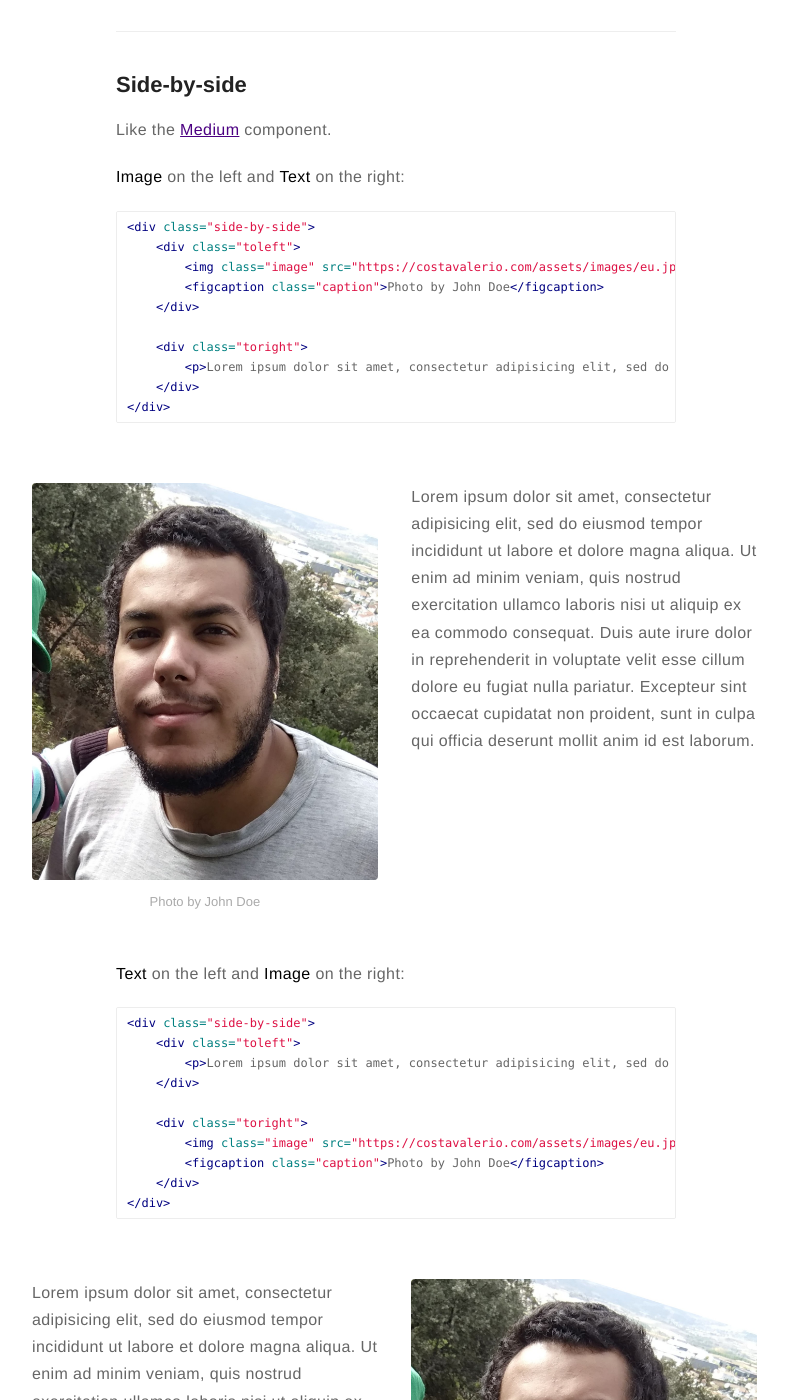
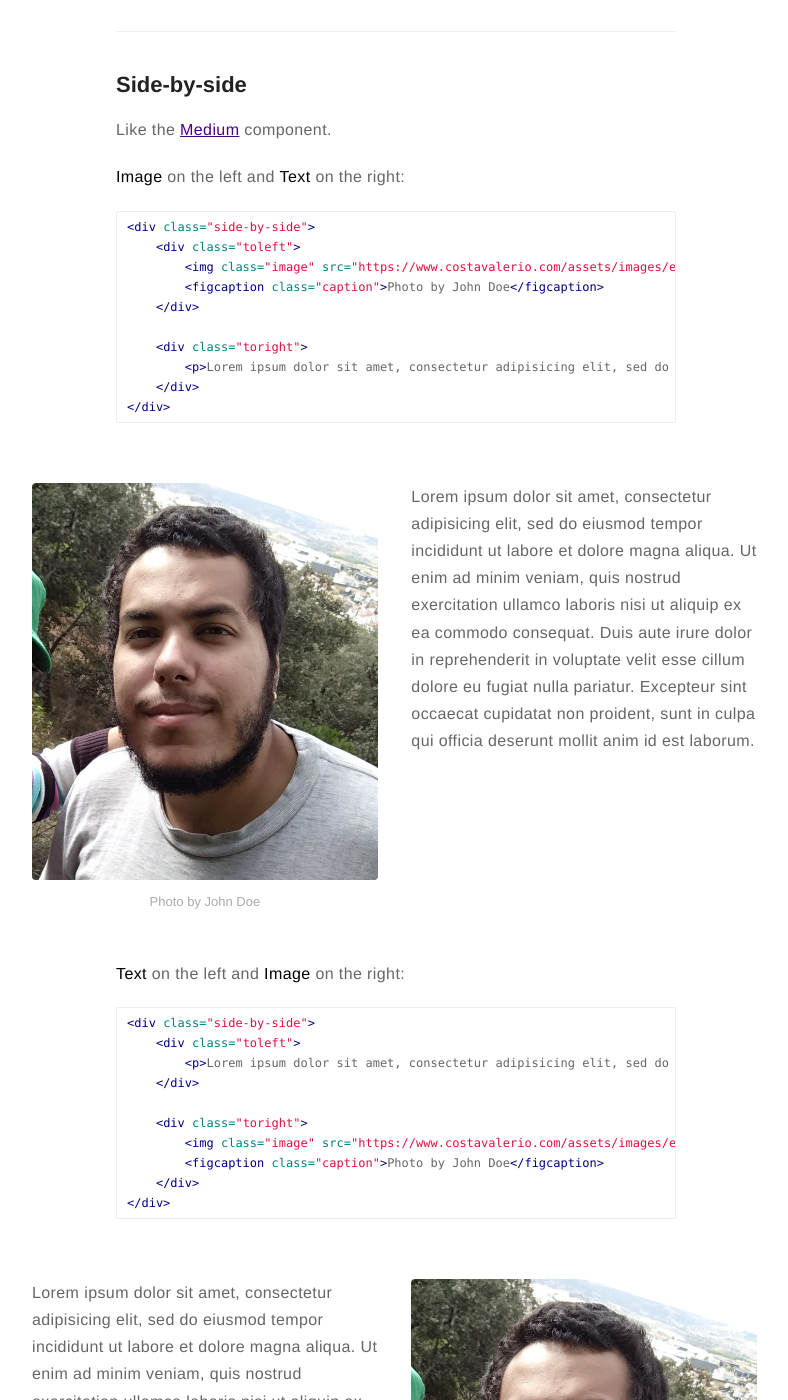
Before and after one commit to WaGjUb/wagjub.github.io, a Jekyll site: the page built from _posts/2015-02-24-markdown-extra-components.markdown, in a window 1280 px wide and 1400 px high, scrolled down 1068 px. Shown: the whole window, without its empty margins (244-1032 px from the left). Built offline with Jekyll 4.4.1, drawn with Linux system fonts in a browser that asks for light colours; comment, search, counter and statistics services are not loaded; some of the changed lines change nothing that is shown.

```diff
--- a/_config.yml
+++ b/_config.yml
@@ -17,7 +17,7 @@
 resume-eng: assets/files/resume.pdf
 resume-pt: assets/files/curriculo.pdf
 
-url: https://costavalerio.com
+url: https://www.costavalerio.com
 # your url: http://USERNAME.github.io
 
 permalink: /:title/
```
